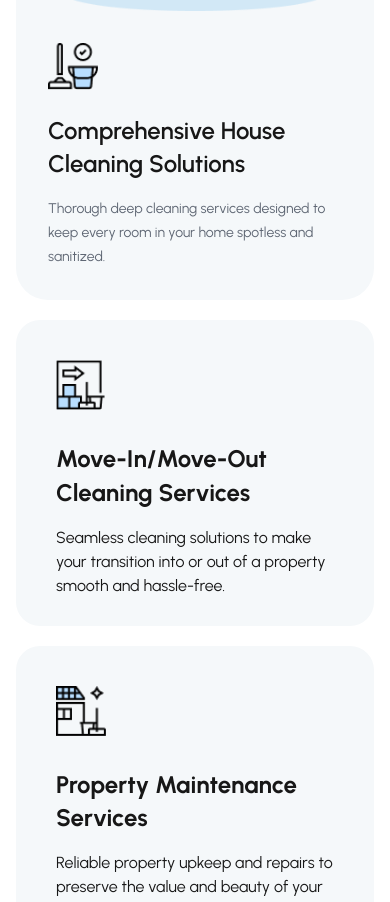
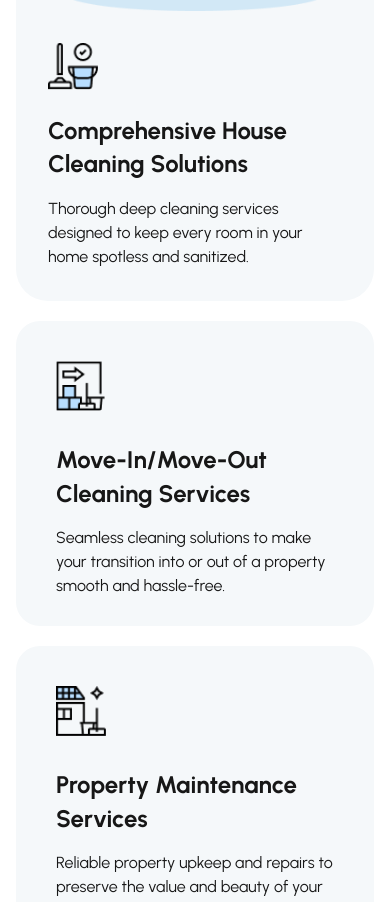
Before and after one commit to MEDO151/auth-role-task, a Next.js app: page /en in a window 390 px wide. Shown: the part 1956-2858 px from the top of the page. Built offline with nearby package versions, Linux system fonts and the light colour scheme; no server answers.

Commit message:
feat: implement ServicesSection component with dynamic service listing and responsive layout

```diff
--- a/src/components/sections/services-section.tsx
+++ b/src/components/sections/services-section.tsx
@@ -58,11 +58,11 @@ export default function ServicesSection() {
                 className="mb-6 object-contain"
               />
 
-              <h3 className="mb-4 text-[24px] font-semibold leading-[140%] text-primary md:w-[75%]">
+              <h3 className="mb-4 text-[24px] font-bold leading-[140%] text-primary">
                 {services[1].title}
               </h3>
 
-              <p className="line-clamp-3 text-sm leading-[170%] text-[#5E6673]">
+              <p className="text-primary md:w-[75%]">
                 {services[1].description}
               </p>
             </div>
```
